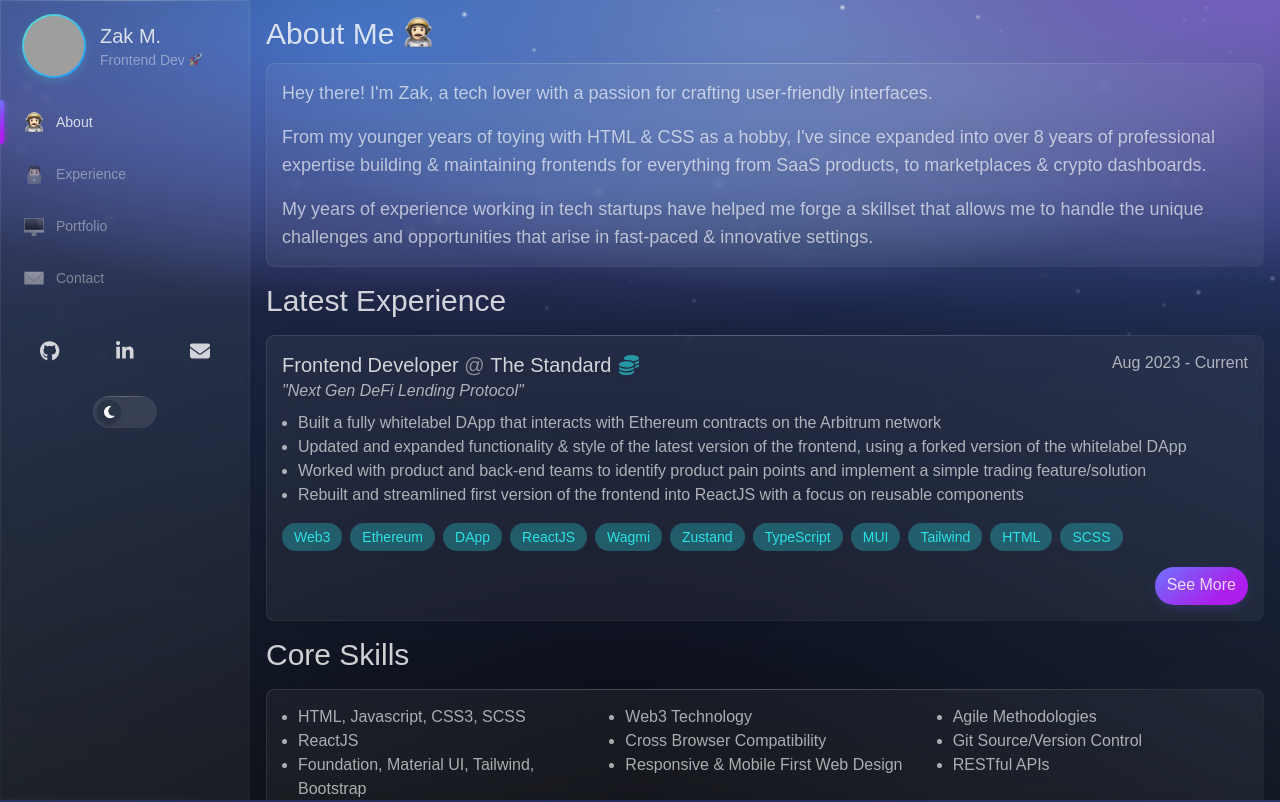
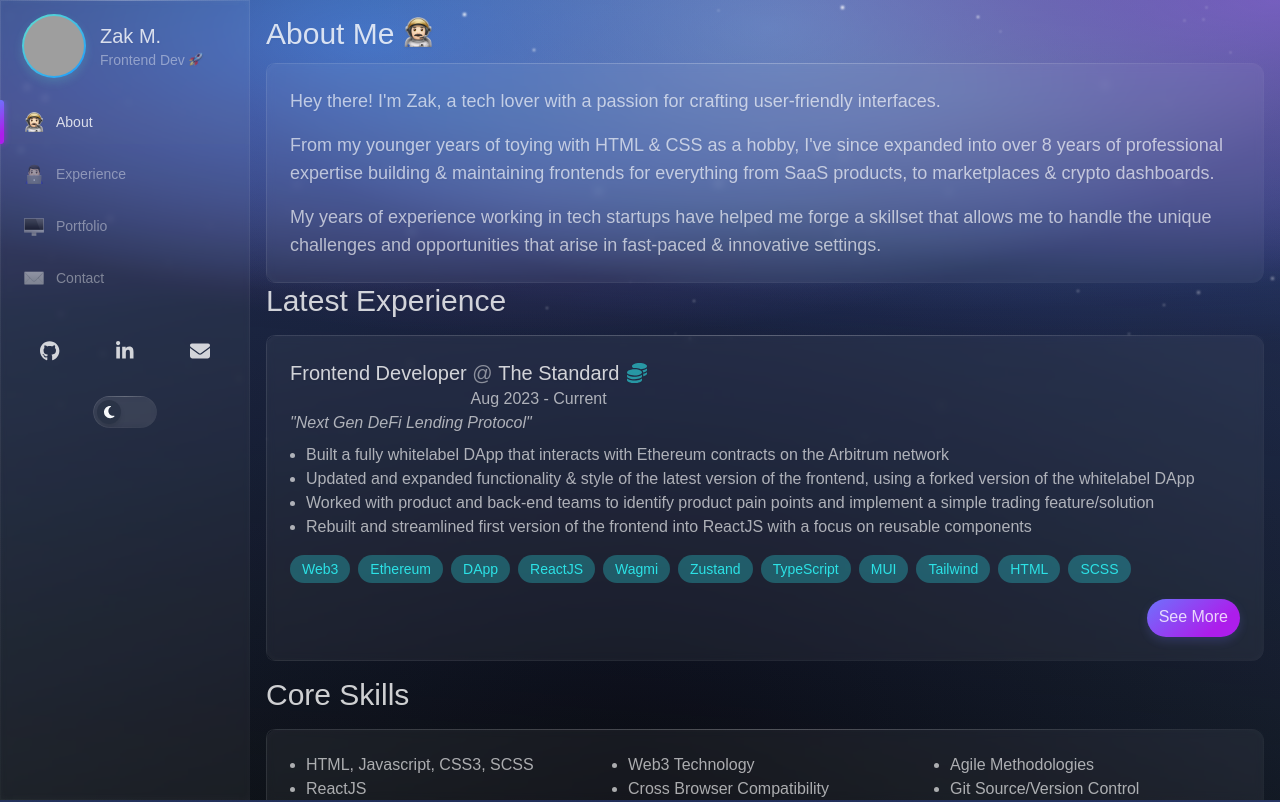
Before and after one commit to ZakMooney/zakmooney.github.io, a React (Create React App) app: page /#/about in a window 1280 px wide. Shown: the top 802 px of the page. Built offline with nearby package versions, Linux system fonts and the light colour scheme; grey boxes are pictures that could not be loaded.

Commit message:
style: use standard tailwindcss for cards, with custom frost

```diff
--- a/src/components/styles.scss
+++ b/src/components/styles.scss
@@ -87,12 +87,10 @@ body {
   content: "";
 }
 
-.card {
-  @include border-radius(8px);
-  &.frost {
+.frost {
   box-shadow: inset 0 0 8px 0 rgba(255, 255, 255, 0.03);
   background-color: rgba(var(--theme-card-bg), var(--theme-card-opacity));
-    backdrop-filter: blur(3px);
+  backdrop-filter: blur(4px);
 
   &.modal-frost {
     background-color: rgba(var(--theme-card-bg), 0.2);
@@ -125,7 +123,7 @@ body {
     height: 1px;
   }
 }
-}
+
 
 .frosted-bg {
   box-shadow: inset 0 0 8px 0 rgba(255, 255, 255, 0.03);
--- a/src/components/ui/card.js
+++ b/src/components/ui/card.js
@@ -1,6 +1,6 @@
 function Card(props) {
 
-  const defaultClasses = "flex flex-row justify-center flex-wrap card frost p-4 sm:p-4 w-full drop-shadow-lg mb-4";
+  const defaultClasses = "frost rounded-xl p-4 sm:p-6  transition-all duration-300";
 
   let useClasses = defaultClasses + ' ' + props.className;
 
```
Lines whose indentation alone changed are shown as unchanged.
